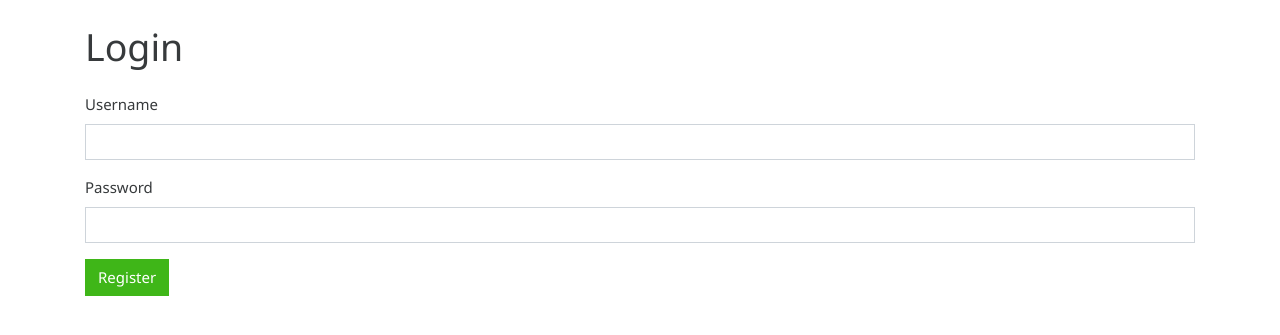
After one commit to jtsiknias/springboard-feedback, a Flask app: page /login in a window 1280 px wide. The commit adds this page. Shown: the top 335 px of the page. Run offline with Flask 2, Linux system fonts and the light colour scheme; parts of the project's set-up code (start-up, migrations or seed data) failed here and were passed over; some libraries are stand-ins or nearby versions.

Commit message:
added login + authentication

```diff
--- a/app.py
+++ b/app.py
@@ -2,7 +2,7 @@ from flask import Flask, render_template, redirect, session, flash
 from flask_debugtoolbar import DebugToolbarExtension
 from secrets import SECRET_KEY
 from models import connect_db, db, User
-from forms import RegisterForm
+from forms import RegisterForm, LoginForm
 
 app = Flask(__name__)
 app.config["SQLALCHEMY_DATABASE_URI"] = "postgres:///feedback"
@@ -43,6 +43,23 @@ def register_user():
         return render_template("register.html", form=form)
 
 
+@app.route("/login", methods=["GET", "POST"])
+def login_user():
+    form = LoginForm()
+    if form.validate_on_submit():
+        username = form.username.data
+        password = form.password.data
+        user = User.authenticate(username, password)
+        if user:
+            flash(f"Welcome back, {user.first_name}", "success")
+            session["username"] = user.username
+            return redirect("/secret")
+        else:
+            form.username.errors = ["Invalid username/password"]
+
+    return render_template("login.html", form=form)
+
+
 @app.route("/secret")
 def secret_page():
     return render_template("secret.html")
--- a/forms.py
+++ b/forms.py
@@ -35,3 +35,18 @@ class RegisterForm(FlaskForm):
         validators=[InputRequired(
             message="Last name cannot be blank."),
             Length(max=30, message="Last name cannot be more than 30 characters long.")])
+
+
+class LoginForm(FlaskForm):
+    """User login form"""
+
+    username = StringField(
+        "Username",
+        validators=[InputRequired(
+            message="Username cannot be blank."),
+            Length(max=20, message="Username cannot be more than 20 characters long.")])
+
+    password = PasswordField(
+        "Password",
+        validators=[InputRequired(
+            message="Password cannot be blank.")])
--- /dev/null
+++ b/templates/login.html
@@ -0,0 +1,15 @@
+{% extends "base.html" %} {% block title %}Login{% endblock %} {% block content
+%}
+<h1 class="mb-4">Login</h1>
+<form method="POST" class="">
+    {{form.hidden_tag()}} {% for field in form if field.widget.input_type !=
+    "hidden" %}
+    <div class="form-group">
+        {{field.label}} {{field(class_="form-control")}} {% for error in
+        field.errors %}<small class="form-text text-danger">{{error}}</small>{%
+        endfor %}
+    </div>
+    {% endfor %}
+    <button type="submit" class="btn btn-success">Register</button>
+</form>
+{% endblock %}
--- a/templates/register.html
+++ b/templates/register.html
@@ -1,4 +1,4 @@
-{% extends "base.html" %} {% block title %}Homepage{% endblock %} {% block
+{% extends "base.html" %} {% block title %}Register{% endblock %} {% block
 content %}
 <h1 class="mb-4">Register</h1>
 <form method="POST" class="">
```
Also changed, not shown: models.py (+13 -0 lines).
